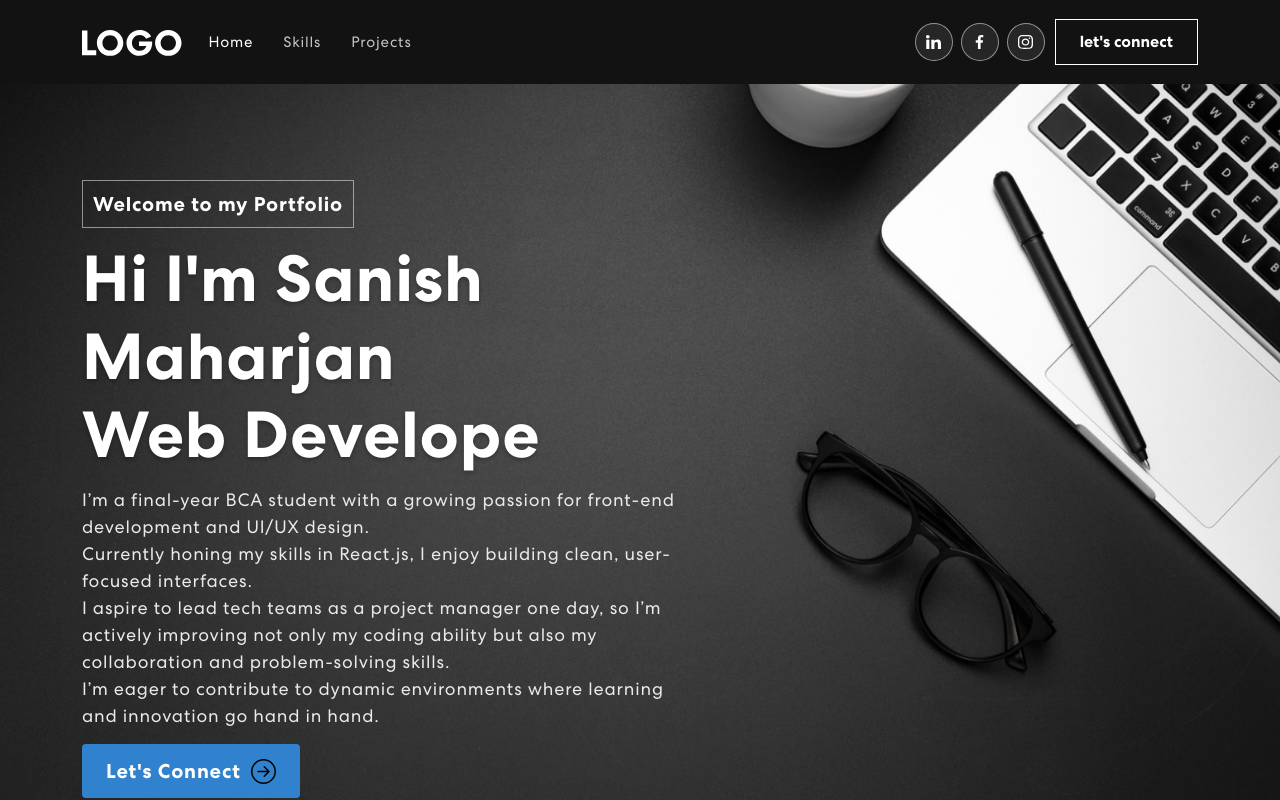
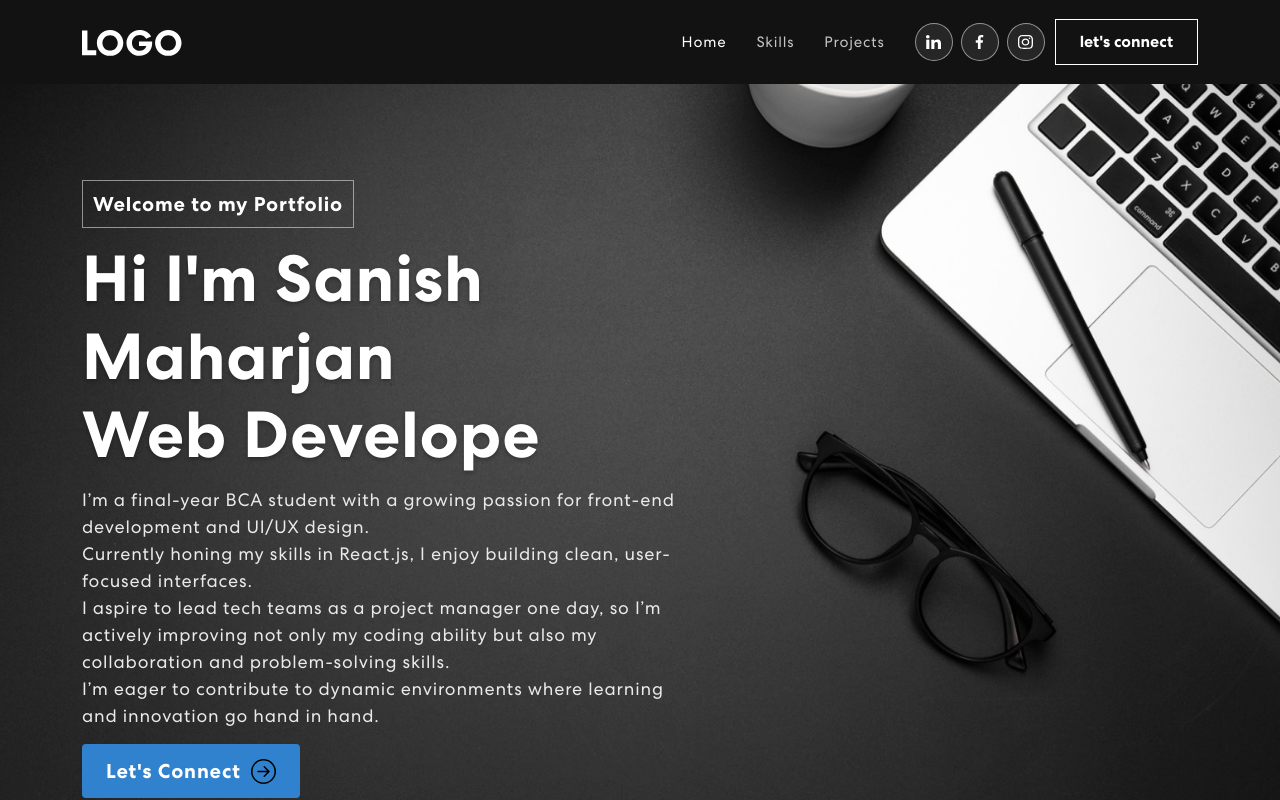
Before and after one commit to sanishmaharjan01/portfolio, a React (Create React App) app: page / in a window 1280 px wide. Shown: the top 800 px of the page. Built offline with nearby package versions, Linux system fonts and the light colour scheme.

Commit message:
Update styles

```diff
--- a/src/App.css
+++ b/src/App.css
@@ -277,6 +277,33 @@ nav.navbar .navbar-toggler[aria-expanded="true"] .navbar-toggler-icon:before {
   top: 7px;
 }
 
+@media (min-width: 992px) {
+  /* Use navbar-flex-wrapper instead of navbar-collapse */
+  .navbar-flex-wrapper {
+    display: flex !important;
+    justify-content: space-between;
+    align-items: center;
+    width: 100%;
+  }
+
+  /* Push nav links right next to logo */
+  .navbar-flex-wrapper .nav-center {
+    margin-left: auto;
+    margin-right: 20px;
+    display: flex;
+    gap: 16px;
+  }
+
+  /* Remove margin-left from navbar-text so it stays on far right */
+  .navbar-flex-wrapper .navbar-text {
+    margin-left: 0;
+    display: flex;
+    align-items: center;
+    gap: 10px;
+  }
+}
+
+
 /* Responsive Layout */
 @media (max-width: 991px) {
 /* Ultra-smooth hamburger menu slide & fade */
@@ -351,7 +378,7 @@ nav.navbar .navbar-toggler[aria-expanded="true"] .navbar-toggler-icon:before {
 /************ Banner Css ************/
 .banner {
   position: relative;
-  min-height: 100vh;         /* Full screen height */
+  min-height: 100vh;
   display: flex;
   align-items: center;
   padding-top: 180px;
@@ -440,13 +467,6 @@ nav.navbar .navbar-toggler[aria-expanded="true"] .navbar-toggler-icon:before {
 
 /* Mobile responsiveness */
 @media (max-width: 768px) {
-  .banner {
-    padding-top: 80px;
-    padding-bottom: 10px;
-    padding-left: 20px;
-    padding-right: 20px;
-  }
-
   .banner h1 {
     font-size: 36px;
     line-height: 1.3;
--- a/src/components/NavBar.js
+++ b/src/components/NavBar.js
@@ -44,7 +44,8 @@ export const NavBar = () => {
                 </Navbar.Toggle>
 
                 <Navbar.Collapse id="basic-navbar-nav">
-                    <Nav className="me-auto">
+                    <div className="navbar-flex-wrapper">
+                        <Nav className="nav-center">
                         <Nav.Link href="#home" className={activeLink === 'home' ? 'active navbar-link' : 'navbar-link'} onClick={() => onUpdateActiveLink('home')}>Home</Nav.Link>
                         <Nav.Link href="#skills" className={activeLink === 'skills' ? 'active navbar-link' : 'navbar-link'} onClick={() => onUpdateActiveLink('skills')}>Skills</Nav.Link>
                         <Nav.Link href="#project" className={activeLink === 'project' ? 'active navbar-link' : 'navbar-link'} onClick={() => onUpdateActiveLink('project')}>Projects</Nav.Link>
@@ -74,6 +75,7 @@ export const NavBar = () => {
                             <span>let's connect</span>
                         </button>
                         </span>
+                    </div>
                 </Navbar.Collapse>
             </Container>
         </Navbar>
```
Lines whose indentation alone changed are shown as unchanged.
